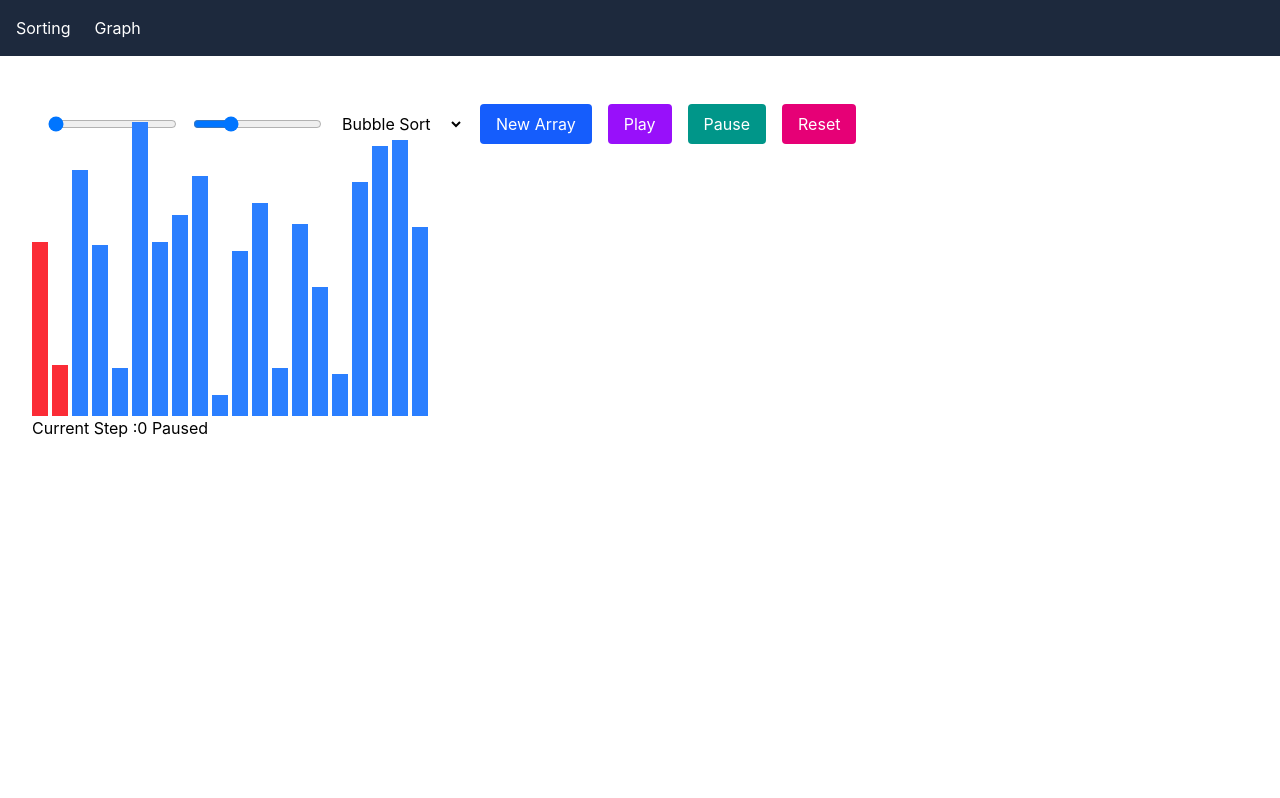
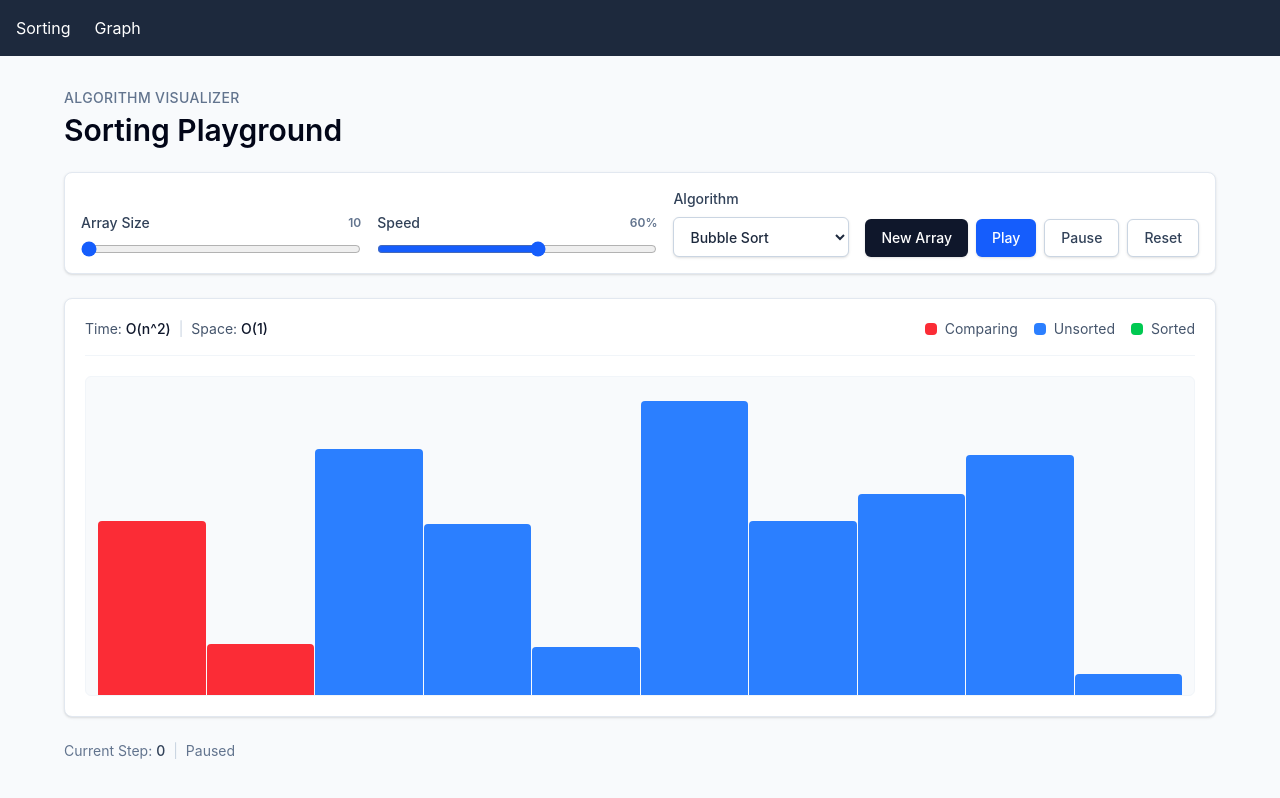
Before and after one commit to rlg0013/algo-visualizer, a React (Vite) app: page / in a window 1280 px wide. Built offline with nearby package versions, Linux system fonts and the light colour scheme.

Commit message:
polished and added some visual changes

```diff
--- a/src/components/Bars.jsx
+++ b/src/components/Bars.jsx
@@ -1,6 +1,6 @@
 function Bars({ data, highlightedIndices = [], sortedIndices = [] }) {
   return (
-    <div className="flex items-end gap-1 h-64">
+    <div className="flex h-80 items-end gap-px overflow-hidden rounded-md border border-slate-100 bg-slate-50 px-3 pt-6">
       {data.map((value, index) => {
         const isHighlighted = highlightedIndices.includes(index)
         const isSorted = sortedIndices.includes(index)
@@ -10,7 +10,7 @@ function Bars({ data, highlightedIndices = [], sortedIndices = [] }) {
         return (
           <div
             key={index}
-            className={`${colorClass} w-4`}
+            className={`${colorClass} min-w-0.5 flex-1 rounded-t-sm transition-colors duration-150`}
             style={{ height: `${value * 3}px` }}
           ></div>
         )
--- a/src/components/Controls.jsx
+++ b/src/components/Controls.jsx
@@ -1,25 +1,43 @@
 
-function Controls({ size, onSizeChange, onNewArray, onPlay, onPause, onReset, speed, onSpeedChange, onAlgoChange, algo}) {
+function Controls({ size, onSizeChange, onNewArray, onPlay, onPause, onReset, speed, onSpeedChange, onAlgoChange, algo, minSize, maxSize}) {
+  const speedPercent = Math.round(speed / 10)
 
   return (
-    <div className="flex gap-4 p-4 items-center">
+    <div className="flex flex-wrap items-end gap-4">
+      <label className="flex min-w-44 flex-1 flex-col gap-2 text-sm font-medium text-slate-700">
+        <span className="flex items-center justify-between gap-3">
+          <span>Array Size</span>
+          <span className="text-xs font-semibold text-slate-500">{size}</span>
+        </span>
         <input
+          className="accent-blue-600"
           type="range"
-        min="50"
-        max="1000"
+          min={minSize}
+          max={maxSize}
           value={size}
           onChange={(e) => onSizeChange(Number(e.target.value))}
         />
+      </label>
 
+      <label className="flex min-w-44 flex-1 flex-col gap-2 text-sm font-medium text-slate-700">
+        <span className="flex items-center justify-between gap-3">
+          <span>Speed</span>
+          <span className="text-xs font-semibold text-slate-500">{speedPercent}%</span>
+        </span>
         <input
+          className="accent-blue-600"
           type="range"
           min="50"
           max="1000"
           value={speed}
           onChange={(e) => onSpeedChange(Number(e.target.value))}
         />
+      </label>
 
+      <label className="flex min-w-44 flex-col gap-2 text-sm font-medium text-slate-700">
+        Algorithm
         <select
+          className="h-10 rounded-md border border-slate-300 bg-white px-3 text-sm text-slate-800 shadow-sm outline-none transition focus:border-blue-500 focus:ring-2 focus:ring-blue-100"
           value={algo}
           onChange={(e) => onAlgoChange(e.target.value)}
         >
@@ -30,30 +48,33 @@ function Controls({ size, onSizeChange, onNewArray, onPlay, onPause, onReset, sp
           <option value="quick">Quick Sort</option>
 
         </select>
+      </label>
 
+      <div className="flex flex-wrap gap-2">
         <button
           onClick = {onNewArray}
-        className="bg-blue-600 text-white px-4 py-2 rounded">
+          className="rounded-md bg-slate-900 px-4 py-2 text-sm font-medium text-white shadow-sm transition hover:bg-slate-800 focus:outline-none focus:ring-2 focus:ring-slate-300">
           New Array
         </button>
 
         <button
           onClick = {onPlay}
-        className="bg-purple-600 text-white px-4 py-2 rounded">
+          className="rounded-md bg-blue-600 px-4 py-2 text-sm font-medium text-white shadow-sm transition hover:bg-blue-700 focus:outline-none focus:ring-2 focus:ring-blue-200">
           Play
         </button>
 
         <button
           onClick = {onPause}
-        className="bg-teal-600 text-white px-4 py-2 rounded">
+          className="rounded-md border border-slate-300 bg-white px-4 py-2 text-sm font-medium text-slate-700 shadow-sm transition hover:bg-slate-50 focus:outline-none focus:ring-2 focus:ring-slate-200">
           Pause
         </button>
 
         <button
           onClick = {onReset}
-        className="bg-pink-600 text-white px-4 py-2 rounded">
+          className="rounded-md border border-slate-300 bg-white px-4 py-2 text-sm font-medium text-slate-700 shadow-sm transition hover:bg-slate-50 focus:outline-none focus:ring-2 focus:ring-slate-200">
           Reset
         </button>
+      </div>
 
     </div>
   );
--- a/src/hooks/useAnimationPlayer.js
+++ b/src/hooks/useAnimationPlayer.js
@@ -3,10 +3,11 @@ import { useState, useEffect } from 'react'
 function useAnimationPlayer(steps) {
   const [currentStep, setCurrentStep] = useState(0)
   const [isPlaying, setIsPlaying] = useState(false)
-  const [speed, setSpeed] = useState(300)
+  const [speed, setSpeed] = useState(600)
 
   useEffect(() => {
     if (!isPlaying) return
+    const delay = 1050 - speed
     const interval = setInterval(() => {
       setCurrentStep(prev => {
         if (prev >= steps.length - 1) {
@@ -15,7 +16,7 @@ function useAnimationPlayer(steps) {
         }
         return prev + 1
       })
-    }, speed)
+    }, delay)
     return () => clearInterval(interval)
   }, [isPlaying, speed, steps.length])
 
--- a/src/pages/SortingPage.jsx
+++ b/src/pages/SortingPage.jsx
@@ -12,8 +12,19 @@ import insertionSort from '../algorithms/sorting/insertionSort';
 import useAnimationPlayer from '../hooks/useAnimationPlayer';
 import { useState } from 'react';
 
+const MIN_ARRAY_SIZE = 10
+const MAX_ARRAY_SIZE = 120
+
 function generateRandomArray(size) {
   return Array.from({length: size}, ()=> Math.floor(Math.random()*100) + 5)
+}
+
+const complexityInfo = {
+  bubble: { time: "O(n^2)", space: "O(1)" },
+  selection: { time: "O(n^2)", space: "O(1)" },
+  insertion: { time: "O(n^2)", space: "O(1)" },
+  merge: { time: "O(n log n)", space: "O(n)" },
+  quick: { time: "O(n log n) avg, O(n^2) worst", space: "O(log n)" },
 }
 
 function getSteps(algo, array) {
@@ -27,7 +38,7 @@ function getSteps(algo, array) {
 
 
 function SortingPage() {
-  const [size, setSize] = useState(20)
+  const [size, setSize] = useState(MIN_ARRAY_SIZE)
   const [array, setArray] = useState(() => generateRandomArray(size))
   const [algo, setAlgo] = useState("bubble")
 
@@ -52,7 +63,14 @@ function SortingPage() {
   }
 
   return (
-    <div className='p-8'>
+    <div className="min-h-[calc(100vh-56px)] bg-slate-50 px-4 py-8 text-slate-900 sm:px-6 lg:px-8">
+      <main className="mx-auto flex max-w-6xl flex-col gap-6">
+        <div>
+          <p className="text-sm font-medium uppercase tracking-wide text-slate-500">Algorithm Visualizer</p>
+          <h1 className="mt-1 text-3xl font-semibold text-slate-950">Sorting Playground</h1>
+        </div>
+
+        <section className="rounded-lg border border-slate-200 bg-white p-4 shadow-sm">
           <Controls
             size={size}
             onNewArray={handleNewArray}
@@ -62,11 +80,47 @@ function SortingPage() {
             onReset={reset}
             speed={speed}
             onSpeedChange={setSpeed}
-        onAlgoChange={handleAlgoChange} />
+            onAlgoChange={handleAlgoChange}
+            minSize={MIN_ARRAY_SIZE}
+            maxSize={MAX_ARRAY_SIZE}
+            algo={algo} />
+        </section>
+
+        <section className="rounded-lg border border-slate-200 bg-white p-5 shadow-sm">
+          <div className="mb-5 flex flex-col gap-3 border-b border-slate-100 pb-4 sm:flex-row sm:items-center sm:justify-between">
+            <p className="text-sm text-slate-600">
+              Time: <span className="font-medium text-slate-900">{complexityInfo[algo].time}</span>
+              <span className="mx-2 text-slate-300">|</span>
+              Space: <span className="font-medium text-slate-900">{complexityInfo[algo].space}</span>
+            </p>
+
+            <div className="flex flex-wrap items-center gap-x-4 gap-y-2 text-sm text-slate-600">
+              <div className="flex items-center gap-2">
+                <div className="h-3 w-3 rounded-sm bg-red-500"></div>
+                <span>Comparing</span>
+              </div>
+              <div className="flex items-center gap-2">
+                <div className="h-3 w-3 rounded-sm bg-blue-500"></div>
+                <span>Unsorted</span>
+              </div>
+              <div className="flex items-center gap-2">
+                <div className="h-3 w-3 rounded-sm bg-green-500"></div>
+                <span>Sorted</span>
+              </div>
+            </div>
+          </div>
+
           <Bars data={displayArray}
             highlightedIndices={steps[currentStep]?.indices ?? []}
             sortedIndices={sortedIndices} />
-      <p>Current Step :{currentStep} {isPlaying ? 'Playing' : 'Paused'}</p>
+        </section>
+
+        <p className="text-sm text-slate-500">
+          Current Step: <span className="font-medium text-slate-700">{currentStep}</span>
+          <span className="mx-2 text-slate-300">|</span>
+          {isPlaying ? 'Playing' : 'Paused'}
+        </p>
+      </main>
     </div>
   )
 }
```
Lines whose indentation alone changed are shown as unchanged.
